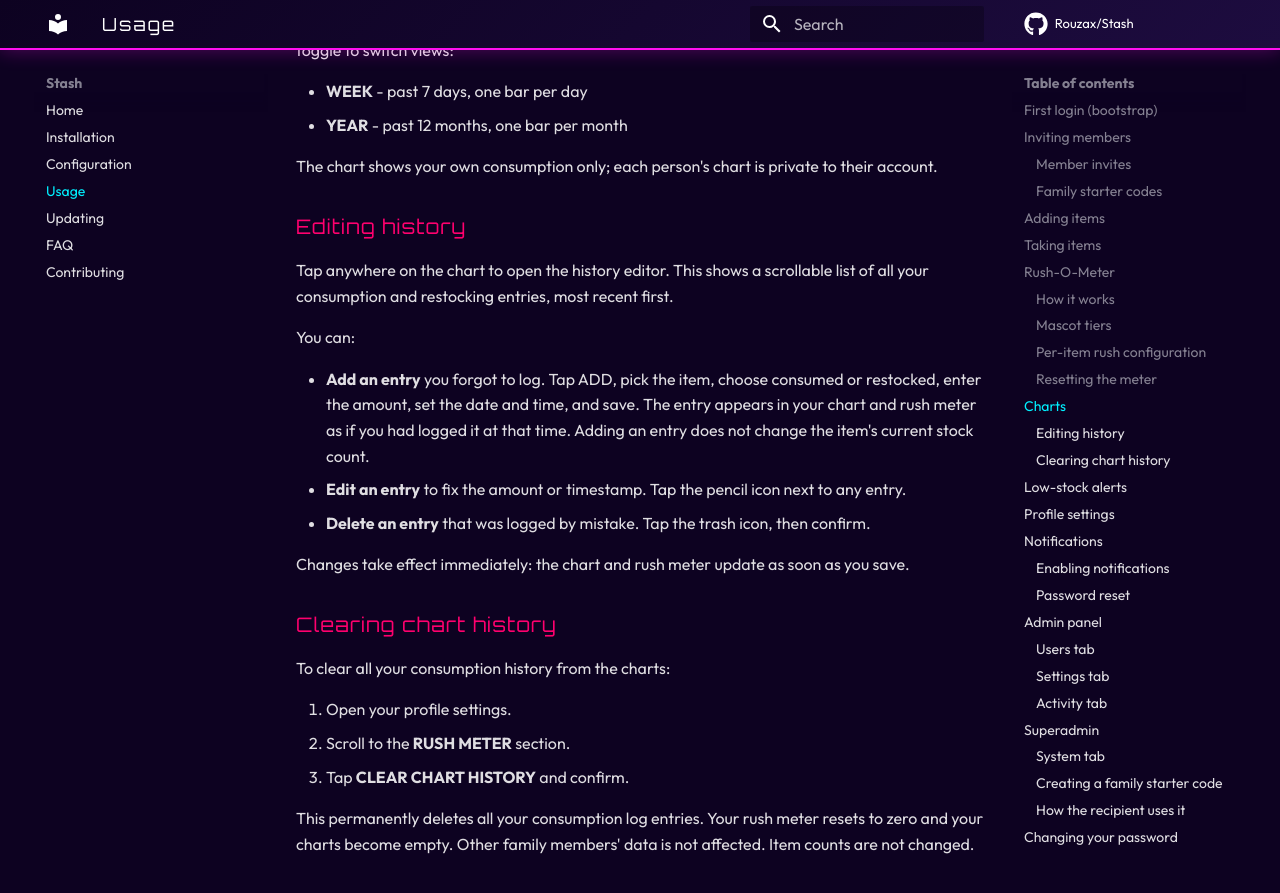
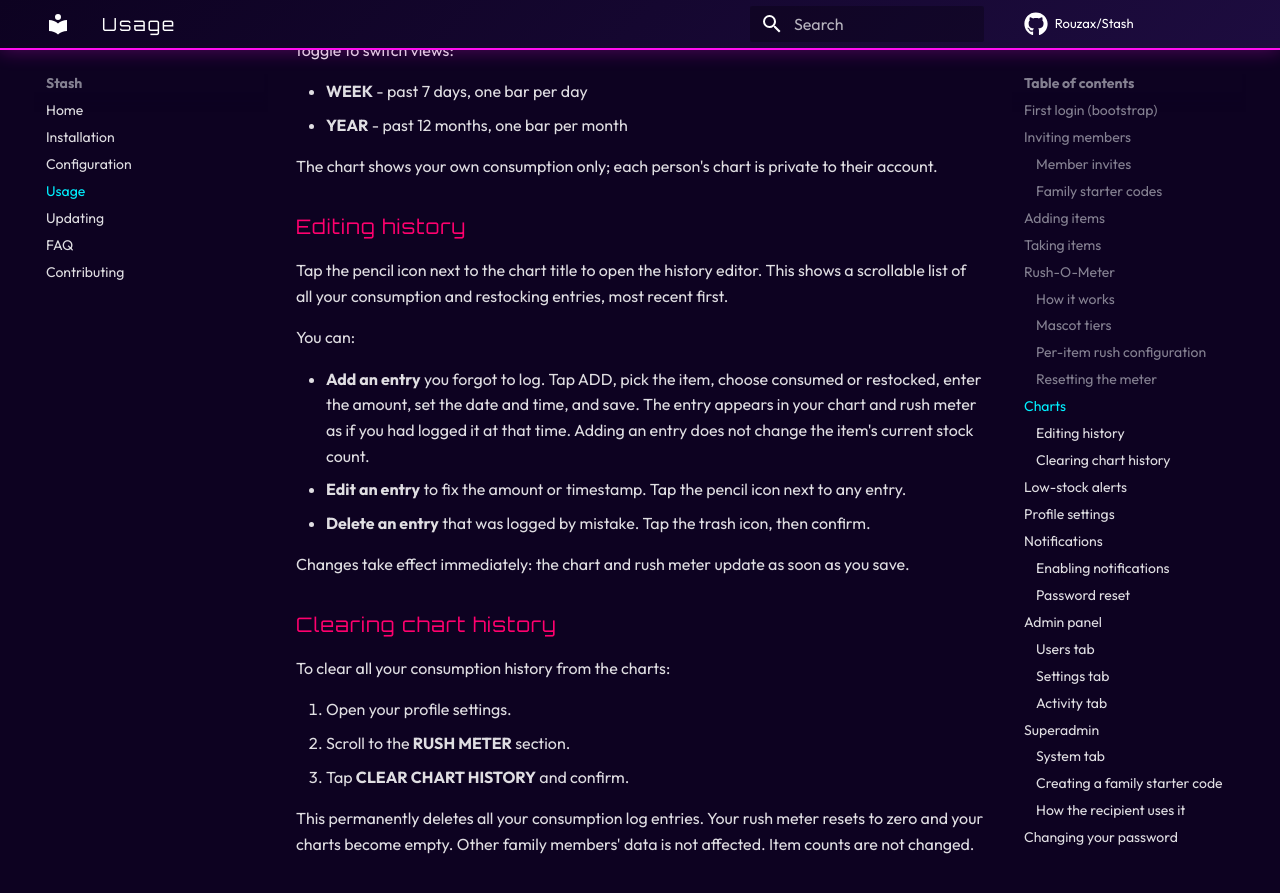
Before and after one commit to Rouzax/Stash, an MkDocs documentation site: the page built from docs/usage.md, in a window 1280 px wide and 900 px high, scrolled down 4509 px. Shown: the top 893 px of the window. Built offline with MkDocs 1.6.1 and Material for MkDocs 9.7.7, drawn with Linux system fonts in a browser that asks for light colours; comment, search, counter and statistics services are not loaded.

Commit message:
docs: update history editor instructions for pencil icon button

```diff
--- a/docs/usage.md
+++ b/docs/usage.md
@@ -133,7 +133,7 @@ The chart shows your own consumption only; each person's chart is private to the
 
 ### Editing history
 
-Tap anywhere on the chart to open the history editor. This shows a scrollable list of all your consumption and restocking entries, most recent first.
+Tap the pencil icon next to the chart title to open the history editor. This shows a scrollable list of all your consumption and restocking entries, most recent first.
 
 You can:
 
```
Also changed, not shown: docs/faq.md (+1 -1 lines).
